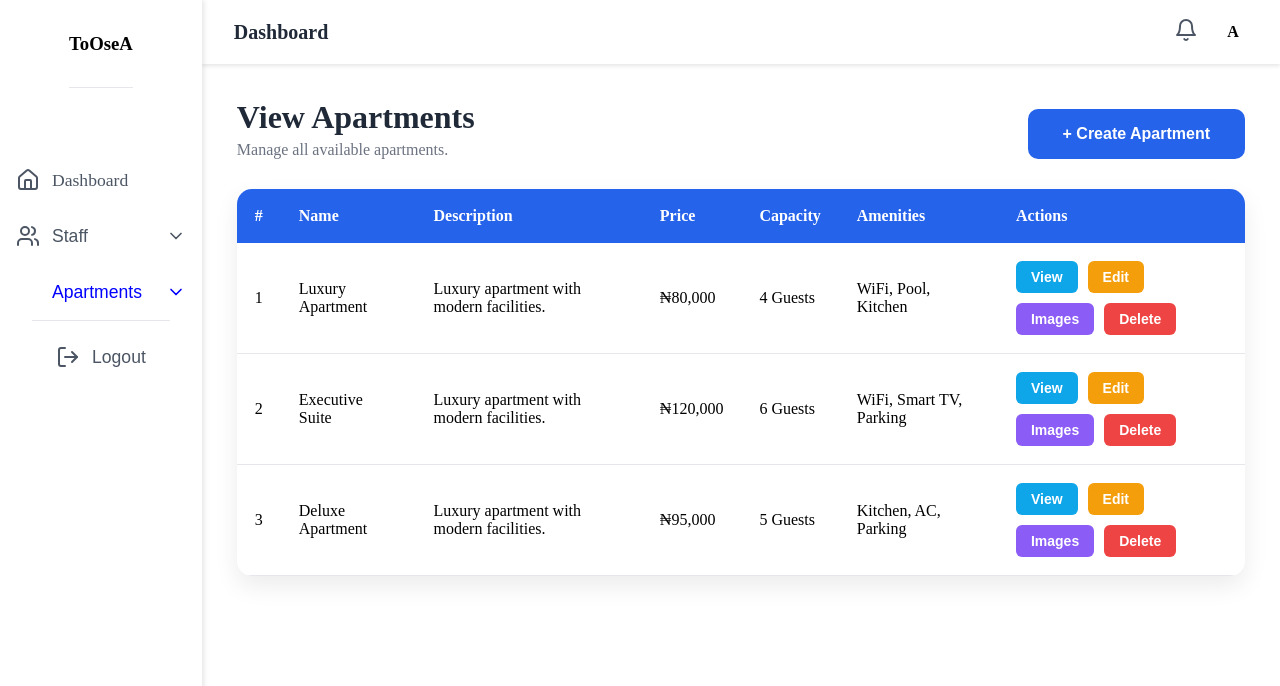
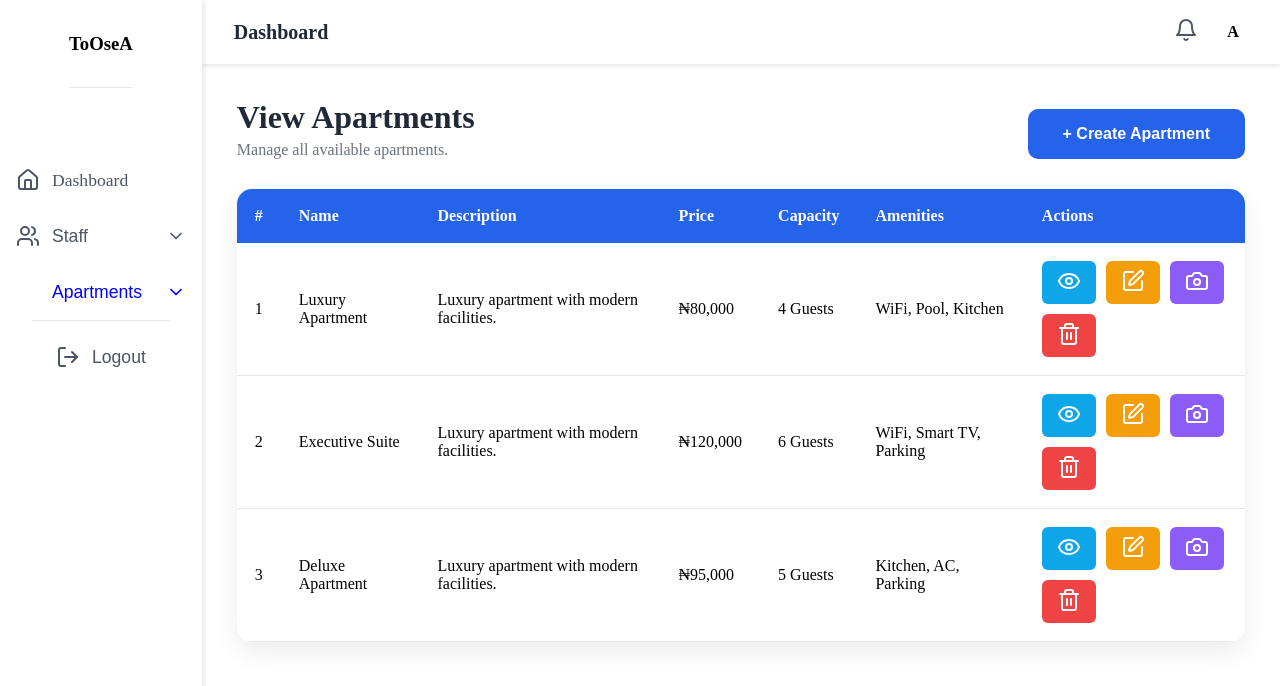
Before and after one commit to Uwa-dev/toosea, a React (Vite) app in the folder client/: page /admin/apartmentsview in a window 1280 px wide. Shown: the top 686 px of the page. Built offline with nearby package versions, Linux system fonts and the light colour scheme.

Commit message:
updated frontend

```diff
--- a/client/src/pages/Admin/AllUsers/AllUsers.jsx
+++ b/client/src/pages/Admin/AllUsers/AllUsers.jsx
@@ -1,4 +1,5 @@
 import React, { useState } from "react";
+import { Eye, SquarePen,   } from "lucide-react";
 import "./viewUser.css";
 
 const ViewStaff = () => {
@@ -90,14 +91,14 @@ const ViewStaff = () => {
                       className="edit-btn"
                       onClick={() => handleEdit(item.id)}
                     >
-                      Edit
+                      <Eye/>
                     </button>
 
                     <button
                       className="delete-btn"
                       onClick={() => handleDelete(item.id)}
                     >
-                      Delete
+                      <SquarePen/>
                     </button>
                   </td>
                 </tr>
--- a/client/src/pages/Admin/ViewApartment.jsx
+++ b/client/src/pages/Admin/ViewApartment.jsx
@@ -1,4 +1,5 @@
 import { Link } from "react-router-dom";
+import { Eye, SquarePen, Camera, Trash2   } from "lucide-react";
 import "./viewApartments.css";
 
 function ViewApartments() {
@@ -79,19 +80,19 @@ function ViewApartments() {
                 <td className="actions">
 
                   <button className="view">
-                    View
+                    <Eye />
                   </button>
 
                   <button className="edit">
-                    Edit
+                    <SquarePen />
                   </button>
 
                   <button className="images">
-                    Images
+                    <Camera />
                   </button>
 
                   <button className="delete">
-                    Delete
+                    <Trash2 />
                   </button>
 
                 </td>
```
